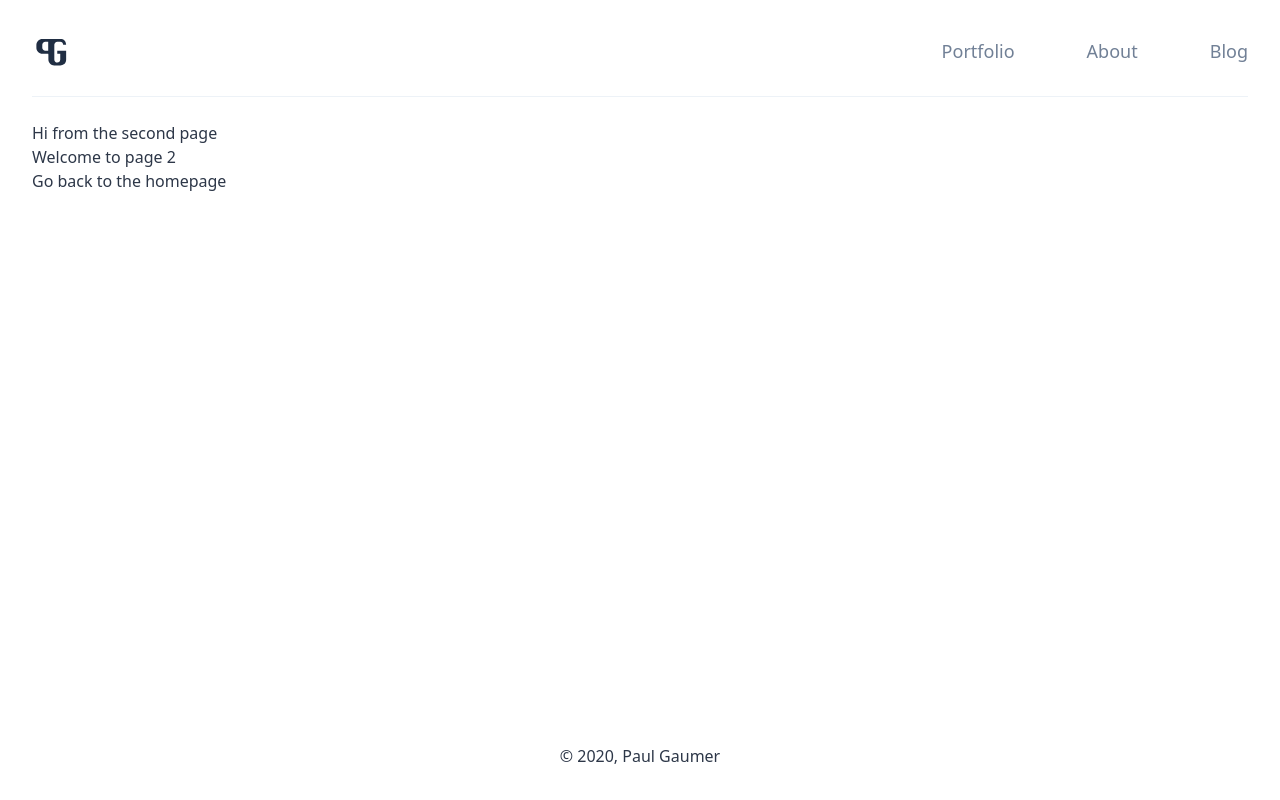
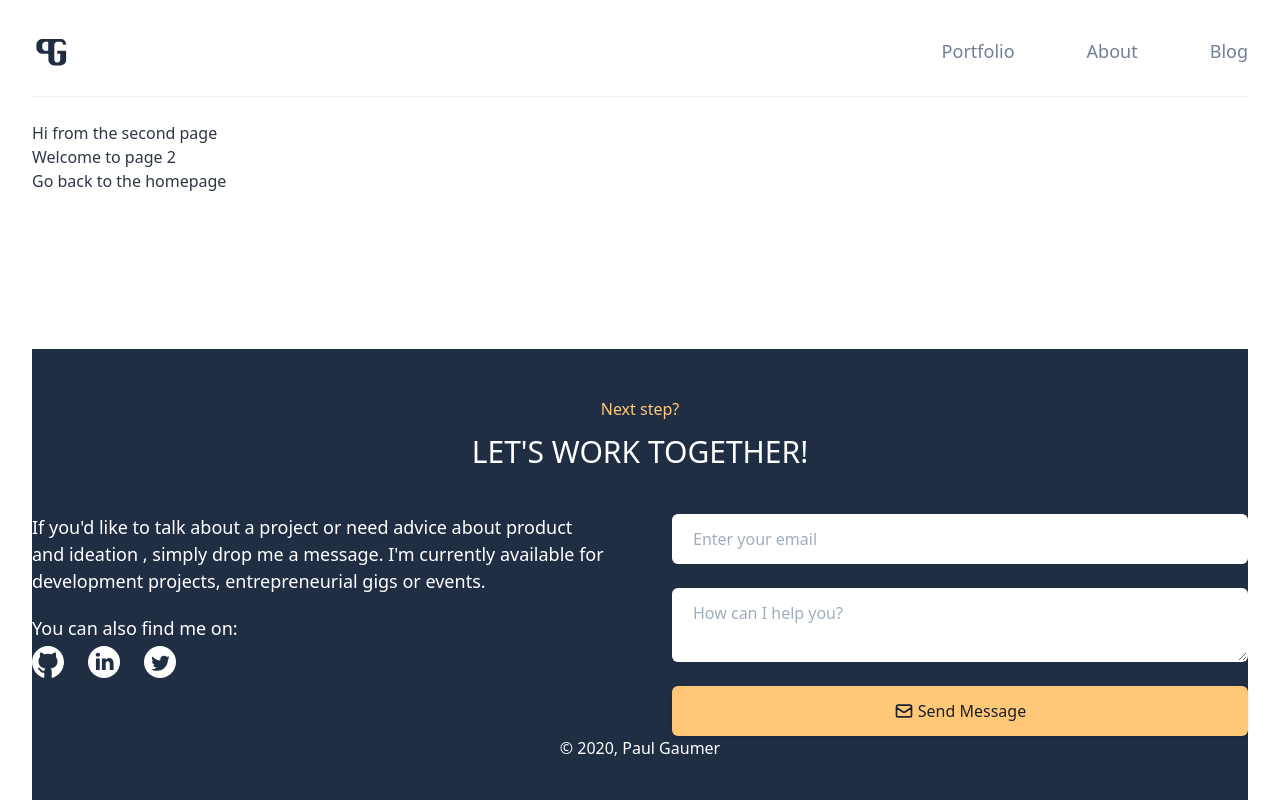
Before and after one commit to paulgaumer/v3_portfolio, a Gatsby site: page /page-2 in a window 1280 px wide. Built offline with nearby package versions, Linux system fonts and the light colour scheme; Gatsby itself is replaced by a stand-in of ours; what @tailwindcss/ui would draw is missing.

Commit message:
wip: add footer

```diff
--- /dev/null
+++ b/cypress/integration/footer.spec.js
@@ -0,0 +1,22 @@
+describe("Footer", () => {
+  it("Render a footer title ", () => {
+    cy.findByTestId("footer-title")
+  })
+  it("Render a footer description", () => {
+    cy.findByTestId("footer-description")
+  })
+  it("Render footer social links", () => {
+    cy.findByTestId("footer-social-links")
+      .children("li")
+      .should("have.length", 3)
+  })
+  it("Footer social links should have valid href", () => {
+    cy.findByTestId("footer-social-links")
+      .children("li > a")
+      .get('[href=""]')
+      .should("not.exist")
+  })
+  it("Render a footer form", () => {
+    cy.findByTestId("footer-form")
+  })
+})
--- a/cypress/integration/homepage.spec.js
+++ b/cypress/integration/homepage.spec.js
@@ -13,8 +13,8 @@ describe("Homepage", () => {
     cy.findByTestId("hero-image").should("have.length", 1)
   })
   it('Render an internal link navigating to "#portfolio"', () => {
-    cy.verifyLink("Portfolio", "#portfolio").click()
-    cy.url().should("include", "#portfolio")
+    cy.verifyLink(/portfolio/i, "/#portfolio").click()
+    cy.url().should("include", "/#portfolio")
   })
   it('Render an internal link navigating to "/about"', () => {
     cy.verifyLink("About", "/about").click()
@@ -25,3 +25,41 @@ describe("Homepage", () => {
     cy.url().should("include", "/blog")
   })
 })
+
+describe("Portfolio", () => {
+  before(() => {
+    cy.visit("/")
+  })
+
+  // it("Number of rendered nodes matches the number of elements passed as a prop (project list) ", () => {})
+
+  it("Render the portfolio section title", () => {
+    cy.findByTestId("portfolio-section-title").contains("Portfolio")
+  })
+  it("Render a card title", () => {
+    cy.findAllByTestId("project-card")
+      .children("h3")
+      // Check if the text length is >= 1
+      .contains(/^.{1,}$/)
+  })
+  it("Render a card description", () => {
+    cy.findAllByTestId("project-card")
+      .children("p")
+      .contains(/^.{1,}$/)
+  })
+  it("Render a card link containing a non-empty href", () => {
+    const links = cy.findAllByTestId("project-card").children("a")
+    links.should("have.attr", "href")
+    links.get('[href=""]').should("not.exist")
+  })
+  it("Render a card with a back image", () => {
+    cy.findAllByTestId("project-card").children(
+      "[data-testid='project-card-back-image'"
+    )
+  })
+  it("Render a card with a front image", () => {
+    cy.findAllByTestId("project-card").children(
+      "[data-testid='project-card-front-image'"
+    )
+  })
+})
--- a/cypress/integration/portfolio.spec.js
+++ /dev/null
@@ -1,37 +0,0 @@
-describe("Portfolio", () => {
-  before(() => {
-    cy.visit("/")
-  })
-
-  // it("Number of rendered nodes matches the number of elements passed as a prop (project list) ", () => {})
-
-  it("Render the portfolio section title", () => {
-    cy.findByTestId("portfolio-section-title").contains("Portfolio")
-  })
-  it("Render a card title", () => {
-    cy.findAllByTestId("project-card")
-      .children("h3")
-      // Check if the text length is >= 1
-      .contains(/^.{1,}$/)
-  })
-  it("Render a card description", () => {
-    cy.findAllByTestId("project-card")
-      .children("p")
-      .contains(/^.{1,}$/)
-  })
-  it("Render a card link containing a non-empty href", () => {
-    const links = cy.findAllByTestId("project-card").children("a")
-    links.should("have.attr", "href")
-    links.get('[href=""]').should("not.exist")
-  })
-  it("Render a card with a back image", () => {
-    cy.findAllByTestId("project-card").children(
-      "[data-testid='project-card-back-image'"
-    )
-  })
-  it("Render a card with a front image", () => {
-    cy.findAllByTestId("project-card").children(
-      "[data-testid='project-card-front-image'"
-    )
-  })
-})
--- a/src/components/footer/footer.js
+++ b/src/components/footer/footer.js
@@ -1,9 +1,102 @@
 import React from "react"
+import github from "../../images/github.svg"
+import twitter from "../../images/twitter.svg"
+import linkedin from "../../images/linkedin.svg"
 
 const Footer = () => {
   return (
-    <footer className="m-8 text-center">
-      © {new Date().getFullYear()}, Paul Gaumer
+    <footer className="pt-12 pb-10 mt-16 text-white bg-bluePrimary">
+      <div className="mb-10 text-center">
+        <h4 className="antialiased text-yellowPrimary">Next step?</h4>
+        <h3 className="mt-2 text-3xl uppercase">Let's work together!</h3>
+      </div>
+      <div className="flex space-x-16 mb-15">
+        <div className="w-1/2 md:text-lg">
+          <p className="mb-5">
+            If you'd like to talk about a project or need advice about product
+            and ideation , simply drop me a message. I'm currently available for
+            development projects, entrepreneurial gigs or events.
+          </p>
+          <div>
+            <p>You can also find me on:</p>
+            <ul className="flex space-x-6">
+              <li>
+                <a
+                  href="https://github.com/paulgaumer"
+                  target="_blank"
+                  rel="noopener noreferrer"
+                  ariaLabel="Open Github profile"
+                >
+                  <img src={github} alt="github icon" className="w-8 h-10" />
+                </a>
+              </li>
+              <li>
+                <a
+                  href="https://www.linkedin.com/in/paulgaumer/"
+                  target="_blank"
+                  rel="noopener noreferrer"
+                  ariaLabel="Open Linkedin profile"
+                >
+                  <img
+                    src={linkedin}
+                    alt="linkedin icon"
+                    className="w-8 h-10"
+                  />
+                </a>
+              </li>
+              <li>
+                <a
+                  href="https://twitter.com/PaulGaumer"
+                  target="_blank"
+                  rel="noopener noreferrer"
+                  ariaLabel="Open Twitter profile"
+                >
+                  <img src={twitter} alt="twitter icon" className="w-8 h-10" />
+                </a>
+              </li>
+            </ul>
+          </div>
+        </div>
+        <div className="w-1/2">
+          <form className="flex flex-col w-full space-y-6">
+            <input
+              ariaLabel="Email address"
+              required
+              type="email"
+              placeholder="Enter your email"
+              className="w-full px-5 py-3 text-base leading-6 text-gray-900 placeholder-gray-500 transition duration-150 ease-in-out bg-white border border-transparent rounded-md appearance-none focus:outline-none focus:placeholder-gray-400"
+            />
+            <textarea
+              ariaLabel="Email address"
+              required
+              placeholder="How can I help you?"
+              className="w-full px-5 py-3 text-base leading-6 text-gray-900 placeholder-gray-500 transition duration-150 ease-in-out bg-white border border-transparent rounded-md appearance-none focus:outline-none focus:placeholder-gray-400"
+            />
+            <div className="rounded-md shadow">
+              <button className="flex items-center justify-center w-full px-5 py-3 space-x-1 text-base font-medium leading-6 text-gray-900 transition duration-150 ease-in-out border border-transparent rounded-md bg-yellowPrimary hover:bg-yellowSecondary focus:outline-none focus:bg-indigo-400">
+                <span>
+                  <svg
+                    xmlns="http://www.w3.org/2000/svg"
+                    fill="none"
+                    viewBox="0 0 24 24"
+                    stroke="currentColor"
+                    className="w-5 h-5"
+                  >
+                    <path
+                      strokeLinecap="round"
+                      strokeLinejoin="round"
+                      strokeWidth={2}
+                      d="M3 8l7.89 5.26a2 2 0 002.22 0L21 8M5 19h14a2 2 0 002-2V7a2 2 0 00-2-2H5a2 2 0 00-2 2v10a2 2 0 002 2z"
+                    />
+                  </svg>
+                </span>
+                <span>Send Message</span>
+              </button>
+            </div>
+          </form>
+        </div>
+      </div>
+      <p className="text-center">© {new Date().getFullYear()}, Paul Gaumer</p>
     </footer>
   )
 }
--- a/src/components/portfolio/portfolioCard.js
+++ b/src/components/portfolio/portfolioCard.js
@@ -14,20 +14,20 @@ const PortfolioCard = ({
   return (
     <div
       data-testid="project-card"
-      className={`flex w-full space-x-14 ${
-        numberIsEven(index + 1) ? "flex-row-reverse space-x-reverse" : ""
+      className={`lg:flex w-full lg:space-x-14 ${
+        numberIsEven(index + 1) ? "lg:flex-row-reverse lg:space-x-reverse" : ""
       }`}
     >
-      <div data-name="image-side" className={`flex items-center w-1/2`}>
+      <div data-name="image-side" className={`flex items-center lg:w-1/2`}>
         <ImageHot
           image={frontImage}
           alt={title}
-          customClasses="w-full rounded"
+          customClasses="w-full rounded-lg"
         />
       </div>
       <div
         data-name="description-side"
-        className={`flex flex-col items-center justify-center w-1/2`}
+        className={`flex flex-col items-center justify-center lg:w-1/2 lg:mt-0 mt-8`}
       >
         <h3 className="text-2xl font-semibold text-center text-gray-900 mb-7">
           {title}
--- a/tailwind.config.js
+++ b/tailwind.config.js
@@ -13,6 +13,7 @@ module.exports = {
       colors: {
         yellowPrimary: "#FEC878",
         yellowSecondary: "#FFB748",
+        bluePrimary: "#202E44",
       },
     },
   },
```
Also changed, not shown: src/images/github.svg (added), src/images/linkedin.svg (added), src/images/twitter.svg (added).
